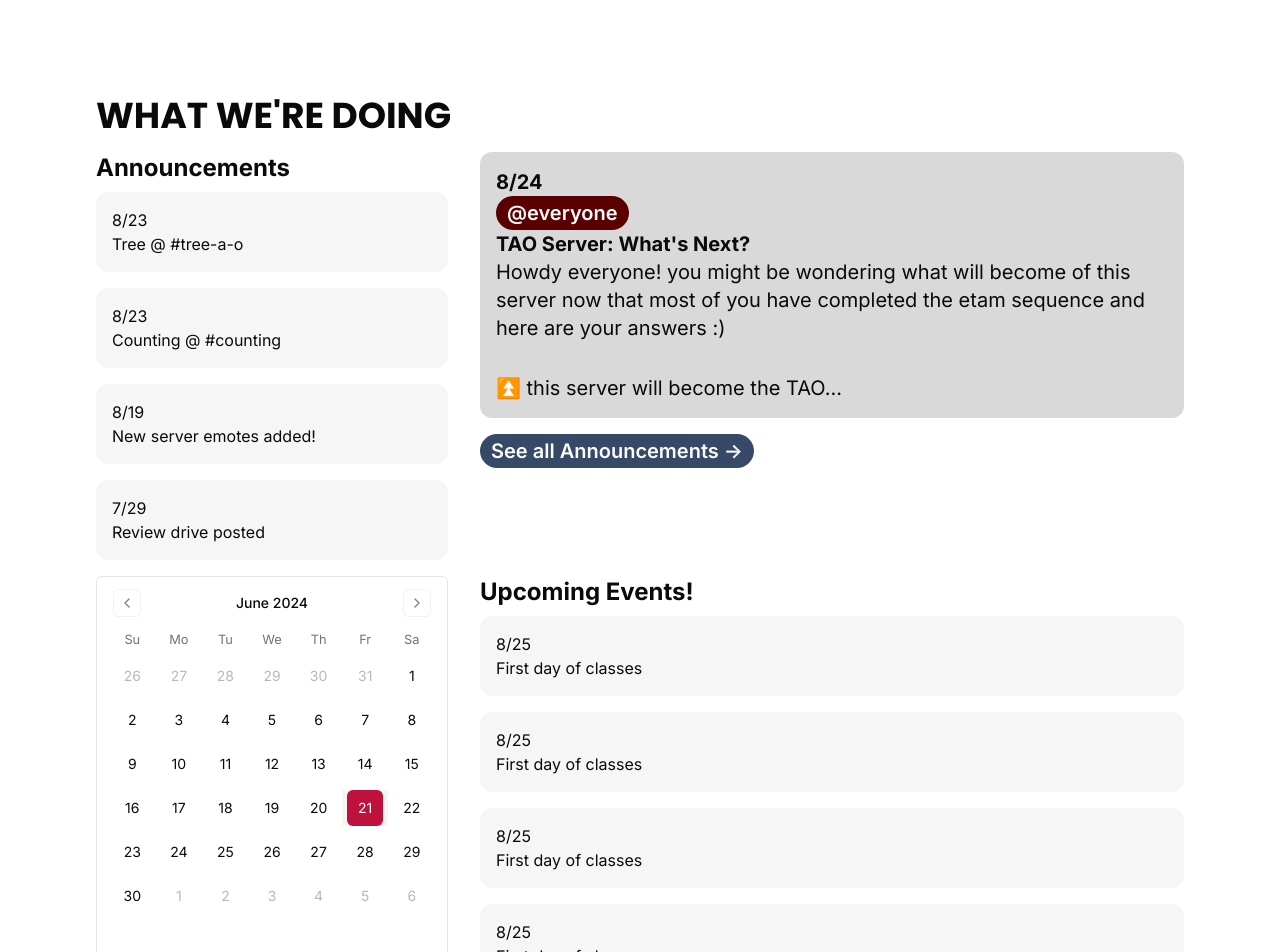
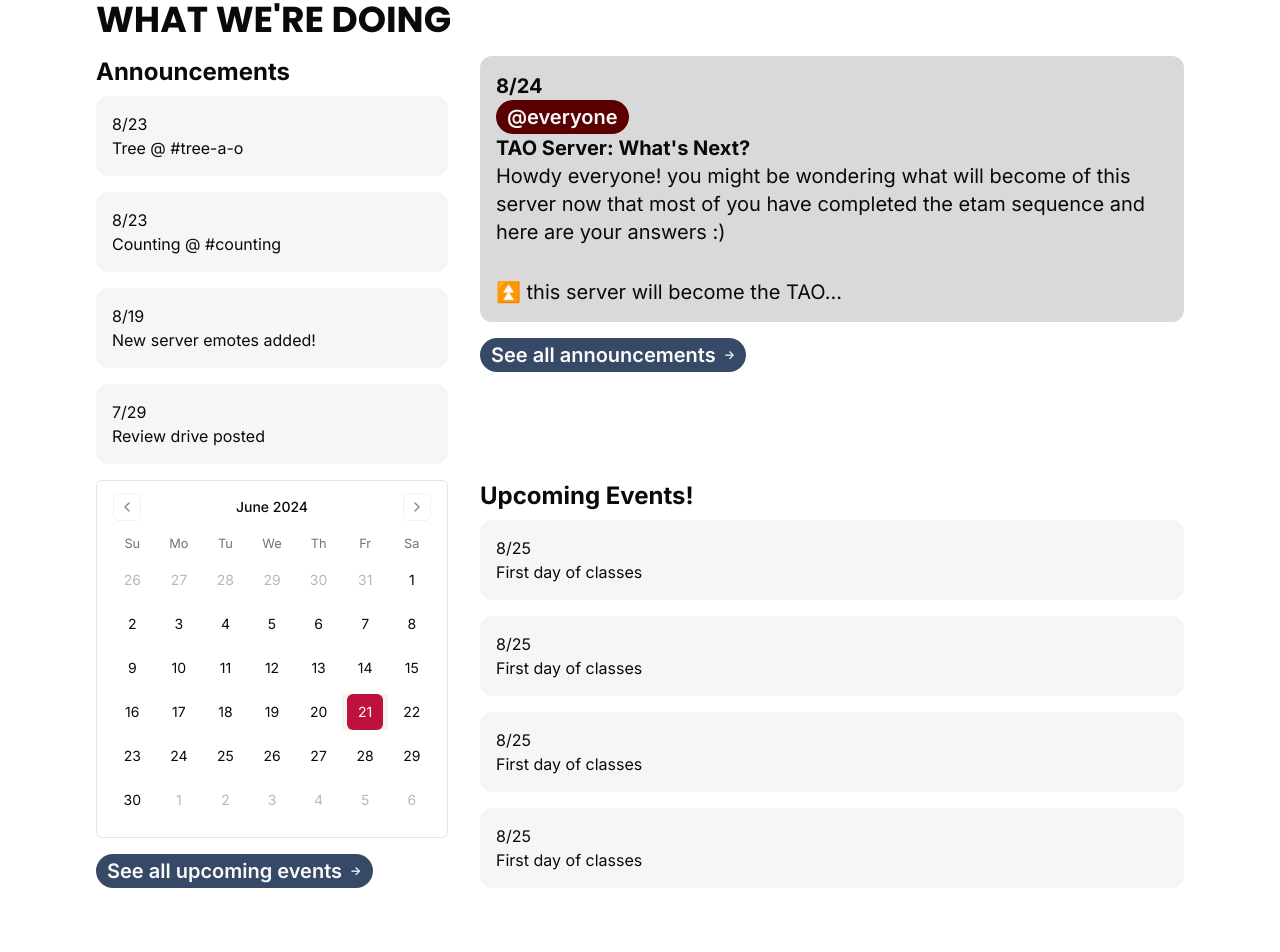
Before and after one commit to TAO-ENGR/club-website, a Next.js app in the folder club-website/: page /home in a window 1280 px wide. Shown: the top 952 px of the page. Built offline with nearby package versions, Linux system fonts and the light colour scheme.

Commit message:
made announcements and upcoming into components, fixed badge animation

```diff
--- a/club-website/src/app/home/page.tsx
+++ b/club-website/src/app/home/page.tsx
@@ -3,47 +3,13 @@ import { poppins } from "../fonts";
 import { Badge } from "@/components/ui/badge"
 import Image from "next/image";
 import { Calendar } from "@/components/ui/calendar"
+import Announcements from "@/components/announcements";
+import Upcomings from "@/components/upcomings";
 import React from "react";
 export default function Home() {
     const [date, setDate] = React.useState<Date | undefined>(new Date())
-    const announcements = [
-        {
-            date: '8/23',
-            title: 'Tree @ #tree-a-o',
-        },
-        {
-            date: '8/23',
-            title: 'Counting @ #counting',
-        },
-        {
-            date: '8/19',
-            title: 'New server emotes added!',
-        },
-        {
-            date: '7/29',
-            title: 'Review drive posted',
-        },
-    ]
-    const upcomings = [
-        {
-            date: '8/25',
-            title: 'First day of classes',
-        },
-        {
-            date: '8/25',
-            title: 'First day of classes',
-        },
-        {
-            date: '8/25',
-            title: 'First day of classes',
-        },
-        {
-            date: '8/25',
-            title: 'First day of classes',
-        },
-    ]
     return(
-        <main className="flex min-h-screen flex-col items-center justify-between p-8 lg:p-24 gap-12">
+        <main className="flex min-h-screen flex-col items-center justify-between px-8 lg:px-24 gap-12">
           <div className="flex flex-col gap-4">
             <h1 className='text-4xl font-bold uppercase' style={poppins.style}>
               WHAT WE&apos;RE DOING
@@ -54,16 +20,7 @@ export default function Home() {
                   Announcements
                 </h2>
                 <div>
-                  <div className="flex flex-col gap-4">
-                    {announcements.map((announcement, index) => (
-                      <a key={index}>
-                        <div className="bg-[#F6F6F6] p-4 rounded-xl hover:translate-y-2 duration-200" key={index}>
-                          <p>{announcement.date}</p>
-                          <p>{announcement.title}</p>
-                        </div>
-                      </a>
-                    ))}
-                  </div>
+                  <Announcements />
                 </div>
               </div>
               <div className="flex flex-col lg:w-2/3 gap-4">
@@ -87,36 +44,34 @@ export default function Home() {
                   </a>
                 </div>
                 <div>
-                  <Badge className="bg-[#364967]">
-                    <p className="text-xl">See all Announcements -{'>'}</p>
+                  <Badge className="bg-[#364967] gap-2 hover:gap-6 duration-200 hover:bg-[#364967] ">
+                    <p className="text-xl">See all announcements</p>
+                    <p>-{'>'}</p>
                   </Badge>
                 </div>
               </div>
             </div>
             <div className="flex flex-col gap-8 lg:flex-row">
-              <div className="flex flex-col lg:w-1/3">
+              <div className="flex flex-col lg:w-1/3 gap-4">
                 <Calendar
                   mode="single"
                   selected={date}
                   onSelect={setDate}
                   className="rounded-md border w-full h-full"
                 />
+                <div>
+                  <Badge className="bg-[#364967] gap-2 hover:gap-6 duration-200 hover:bg-[#364967] ">
+                    <p className="text-xl">See all upcoming events</p>
+                    <p>-{'>'}</p>
+                  </Badge>
+                </div>
               </div>
               <div className="flex flex-col gap-2 lg:w-2/3">
                 <h2 className="text-2xl font-bold style={poppins.style}">
                   Upcoming Events!
                 </h2>
                 <div>
-                  <div className="flex flex-col gap-4">
-                    {upcomings.map((upcoming, index) => (
-                      <a key={index}>
-                        <div className="bg-[#F6F6F6] p-4 rounded-xl hover:translate-y-2 duration-200" key={index}>
-                          <p>{upcoming.date}</p>
-                          <p>{upcoming.title}</p>
-                        </div>
-                      </a>
-                    ))}
-                  </div>
+                  <Upcomings />
                 </div>
               </div>
             </div>
--- /dev/null
+++ b/club-website/src/components/announcement.tsx
@@ -0,0 +1,17 @@
+interface AnnouncementProps {
+    date: string;
+    title: string;
+  }
+
+  const Announcement: React.FC<AnnouncementProps> = ({ date, title }) => {
+    return (
+      <a>
+        <div className="bg-[#F6F6F6] p-4 rounded-xl hover:translate-y-2 duration-200">
+          <p>{date}</p>
+          <p>{title}</p>
+        </div>
+      </a>
+    );
+  };
+
+  export default Announcement;
--- /dev/null
+++ b/club-website/src/components/announcements.tsx
@@ -0,0 +1,36 @@
+import Announcement from "./announcement";
+interface Announcement {
+    date: string;
+    title: string;
+}
+
+  const announcements: Announcement[] = [
+      {
+          date: '8/23',
+          title: 'Tree @ #tree-a-o',
+      },
+      {
+          date: '8/23',
+          title: 'Counting @ #counting',
+      },
+      {
+          date: '8/19',
+          title: 'New server emotes added!',
+      },
+      {
+          date: '7/29',
+          title: 'Review drive posted',
+      },
+  ];
+
+  const Announcements: React.FC = () => {
+    return (
+      <div className="flex flex-col gap-4">
+        {announcements.map((announcement, index) => (
+          <Announcement key={index} date={announcement.date} title={announcement.title} />
+        ))}
+      </div>
+    );
+  };
+
+  export default Announcements;
--- /dev/null
+++ b/club-website/src/components/upcomingEvent.tsx
@@ -0,0 +1,17 @@
+interface UpcomingEventProps {
+    date: string;
+    title: string;
+  }
+
+  const UpcomingEvent: React.FC<UpcomingEventProps> = ({ date, title }) => {
+    return (
+      <a>
+        <div className="bg-[#F6F6F6] p-4 rounded-xl hover:translate-y-2 duration-200">
+          <p>{date}</p>
+          <p>{title}</p>
+        </div>
+      </a>
+    );
+  };
+
+  export default UpcomingEvent;
--- /dev/null
+++ b/club-website/src/components/upcomings.tsx
@@ -0,0 +1,36 @@
+import UpcomingEvent from "./upcomingEvent";
+interface Upcoming {
+    date: string;
+    title: string;
+  }
+
+  const upcomings: Upcoming[] = [
+      {
+          date: '8/25',
+          title: 'First day of classes',
+      },
+      {
+          date: '8/25',
+          title: 'First day of classes',
+      },
+      {
+          date: '8/25',
+          title: 'First day of classes',
+      },
+      {
+          date: '8/25',
+          title: 'First day of classes',
+      },
+  ];
+
+  const Upcomings: React.FC = () => {
+    return (
+      <div className="flex flex-col gap-4">
+        {upcomings.map((upcoming, index) => (
+          <UpcomingEvent key={index} date={upcoming.date} title={upcoming.title} />
+        ))}
+      </div>
+    );
+  };
+
+  export default Upcomings;
```
